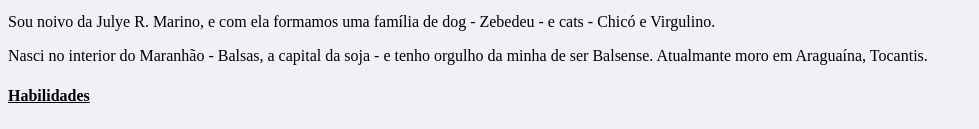
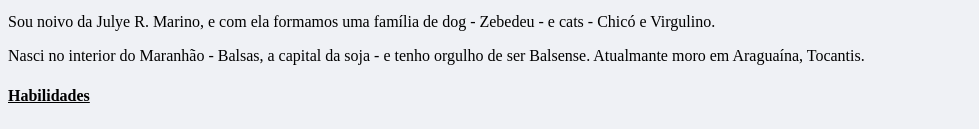
Before and after one commit to tiagobalsas/portifolio, a plain HTML site: page index.html in a window 1280 px wide. Shown: the part 401-530 px from the top of the page, without its empty margins (0-979 px from the left). Drawn offline with Linux system fonts and the light colour scheme.

Commit message:
corrige texto

```diff
--- a/index.html
+++ b/index.html
@@ -34,7 +34,7 @@
 
     <p>
       Nasci no interior do Maranhão - Balsas, a capital da soja - e tenho
-      orgulho da minha de ser Balsense. Atualmante moro em Araguaína, Tocantis.
+      orgulho de ser Balsense. Atualmante moro em Araguaína, Tocantis.
     </p>
 
 
```
